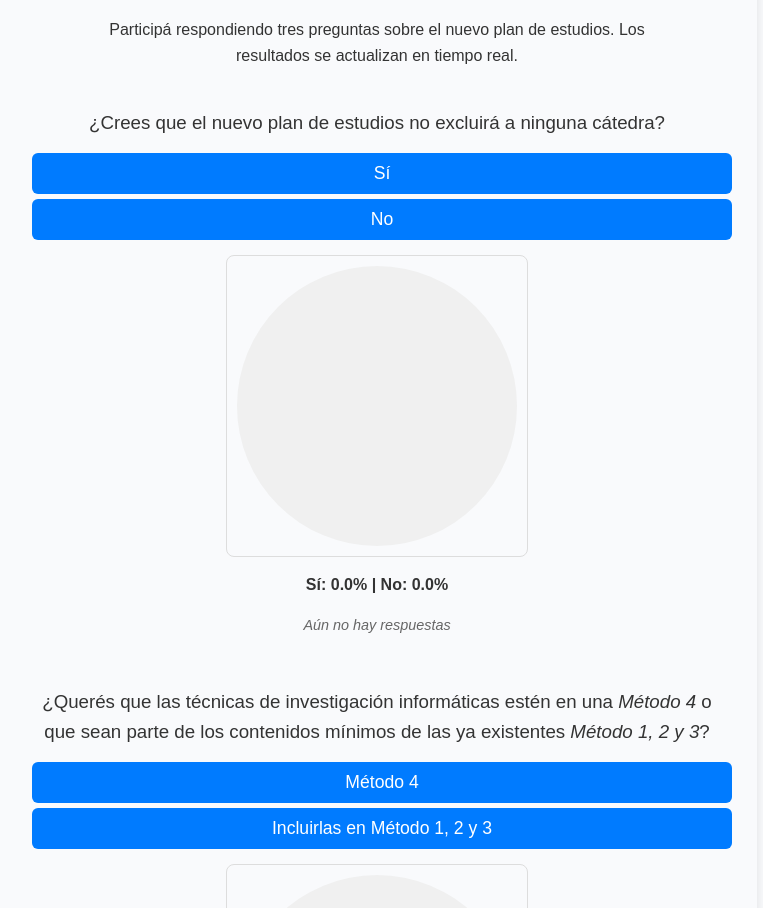
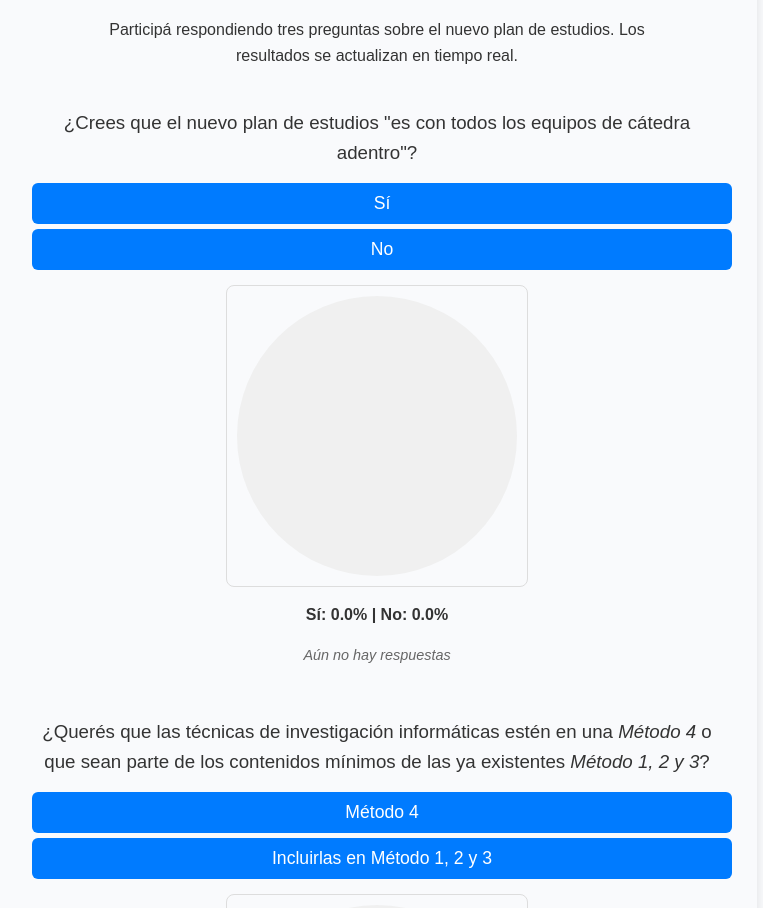
Before and after one commit to agustinnielsen31/optativas, a plain HTML site: page index.html in a window 1280 px wide. Shown: the part 1173-2081 px from the top of the page, without its empty margins (263-1026 px from the left). Drawn offline with Linux system fonts and the light colour scheme; no server answers.

Commit message:
Update index.html

```diff
--- a/index.html
+++ b/index.html
@@ -230,7 +230,7 @@
     </p>
 
     <div class="pregunta">
-      <h3>¿Crees que el nuevo plan de estudios no excluirá a ninguna cátedra?</h3>
+      <h3>¿Crees que el nuevo plan de estudios "es con todos los equipos de cátedra adentro"?</h3>
       <div class="botones">
         <button data-pregunta="pregunta1" data-opcion="si">Sí</button>
         <button data-pregunta="pregunta1" data-opcion="no">No</button>
```
